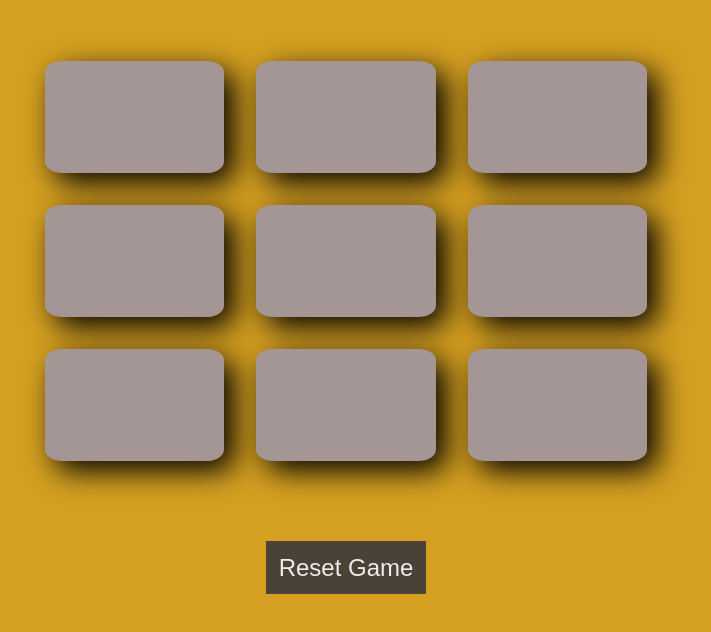
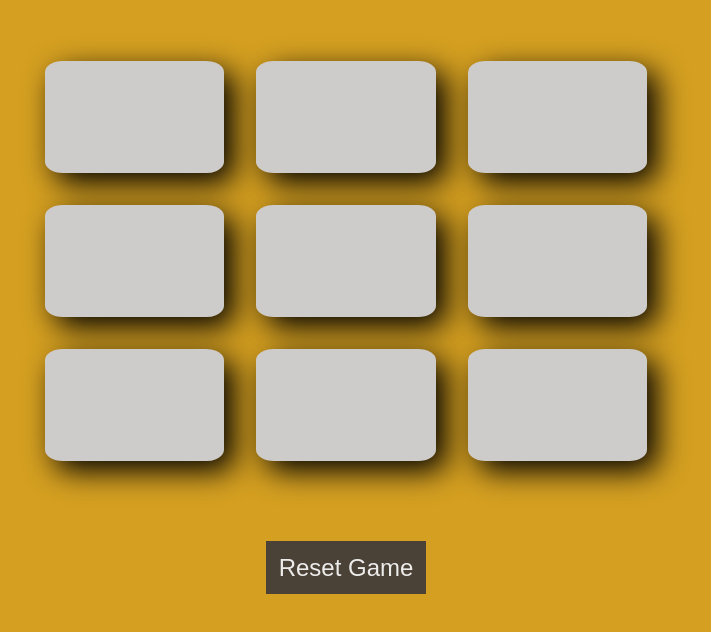
Before and after one commit to pratik-1732/Tic-Tac-Toe, a plain HTML site: page game.html in a window 1280 px wide. Shown: the part 92-724 px from the top of the page, without its empty margins (294-1005 px from the left). Drawn offline with Linux system fonts and the light colour scheme.

Commit message:
updated css

```diff
--- a/game.css
+++ b/game.css
@@ -25,10 +25,15 @@ body {
   height: 14vh;
   width: 14vw;
   margin: 1rem;
-  background-color: #a49694;
+  background-color: #cecccb;
   border: none;
   border-radius: 10%;
   box-shadow: 10px 10px 30px black;
+  display: flex;
+  justify-content: center;
+  align-items: center;
+  font-size: 4rem;
+  color: rgb(180, 8, 8);
 }
 h1 {
   font-size: 3rem;
```
